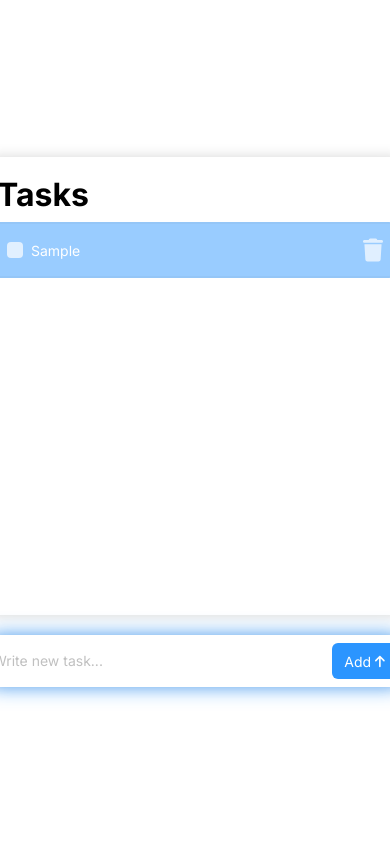
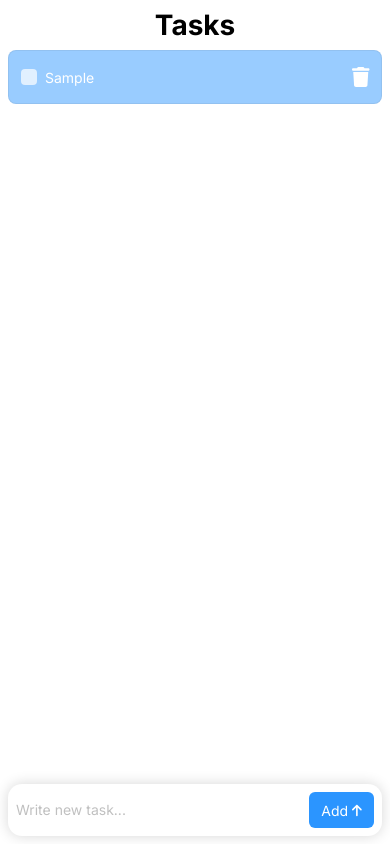
Before and after one commit to profjuvii/todos-react, a React (Vite) app: page / in a window 390 px wide. Both pictures are taken after typing "Sample" into the empty fields and a click on the button "Add". Built offline with nearby package versions, Linux system fonts and the light colour scheme.

Commit message:
Add mobile version

```diff
--- a/src/App.jsx
+++ b/src/App.jsx
@@ -88,7 +88,14 @@ function App() {
   }, []);
 
   return (
-    <div style={{ display: "flex", flexDirection: "column", gap: "20px" }}>
+    <div
+      style={{
+        position: "relative",
+        display: "flex",
+        flexDirection: "column",
+        gap: "20px",
+      }}
+    >
       <TasksContext.Provider value={taskOps}>
         <Tasks tasks={tasks} />
       </TasksContext.Provider>
--- a/src/components/Task.jsx
+++ b/src/components/Task.jsx
@@ -21,12 +21,9 @@ function Task({ id, isDone, children }) {
 
       <p className="text">{children}</p>
 
-      <FontAwesomeIcon
-        icon={faTrash}
-        className="del-btn"
-        onClick={() => deleteTask(id)}
-        style={{ fontSize: "18px", width: "20px", height: "24px" }}
-      />
+      <button className="del-btn" onClick={() => deleteTask(id)}>
+        <FontAwesomeIcon icon={faTrash} />
+      </button>
     </div>
   );
 }
--- a/src/styles/Task.css
+++ b/src/styles/Task.css
@@ -6,7 +6,7 @@
     align-items: center;
     gap: 8px;
     background-color: var(--blue-light);
-    border: 2px solid rgba(64, 64, 64, 0.04);
+    border: 1px solid rgba(64, 64, 64, 0.08);
     border-radius: 8px;
     color: #fff;
     font-size: 14px;
@@ -44,14 +44,27 @@
     align-items: center;
 }
 
+.text::-webkit-scrollbar {
+    display: none;
+}
+
 .del-btn {
-    background-color: rgba(0, 0, 0, 0);
+    display: flex;
+    align-items: center;
+    justify-content: center;
+    background: none;
     border: none;
-    opacity: 0.7;
-    color: #fff;
-    transition: opacity 0.3s ease;
+    color: rgba(255, 255, 255, 0.7);
+    font-size: 20px;
+    transition: color 0.3s ease;
 }
 
 .del-btn:hover {
-    opacity: 1;
+    color: #fff;
 }
+
+@media (max-width: 834px) {
+    .del-btn {
+        color: #fff;
+    }
+}
--- a/src/styles/TaskInput.css
+++ b/src/styles/TaskInput.css
@@ -12,7 +12,6 @@
     transition: box-shadow 0.3s ease;
 }
 
-/* .input-container:hover, */
 .input-container:focus-within {
     box-shadow: 0 0 14px 0 rgba(0, 0, 0, 0.08), 0 0 20px 0 rgba(43, 149, 255, 0.8);
 }
@@ -63,3 +62,20 @@
 .add-btn:hover {
     background-color: var(--blue-dark);
 }
+
+@media (max-width: 834px) {
+    .input-container {
+        position: absolute;
+        bottom: 8px;
+        left: 8px;
+        width: calc(100% - 16px);
+    }
+
+    .input-container:focus-within {
+        box-shadow: 0 0 14px 0 rgba(0, 0, 0, 0.16);
+    }
+
+    .add-btn:hover {
+        background-color: var(--blue);
+    }
+}
--- a/src/styles/Tasks.css
+++ b/src/styles/Tasks.css
@@ -10,8 +10,7 @@
 }
 
 .logo {
-    width: fit-content;
-    margin: 10px 0 8px 4px;
+    padding: 10px 0 8px 4px;
 }
 
 .task-list {
@@ -23,3 +22,27 @@
     flex-direction: column;
     gap: 8px;
 }
+
+.task-list::-webkit-scrollbar {
+    display: none;
+}
+
+@media (max-width: 834px) {
+    .task-container {
+        width: 100%;
+        height: 100vh;
+        padding: 8px;
+        box-shadow: unset;
+    }
+
+    .logo {
+        align-self: center;
+        padding: 0;
+        margin-bottom: 8px;
+        font-size: 28px;
+    }
+
+    .task-list {
+        padding-bottom: 60px;
+    }
+}
--- a/src/styles/index.css
+++ b/src/styles/index.css
@@ -23,3 +23,10 @@ html, body {
     justify-content: center;
     align-items: center;
 }
+
+@media (max-width: 834px) {
+    html, body {
+        height: 100dvh;
+        display: block;
+    }
+}
```
